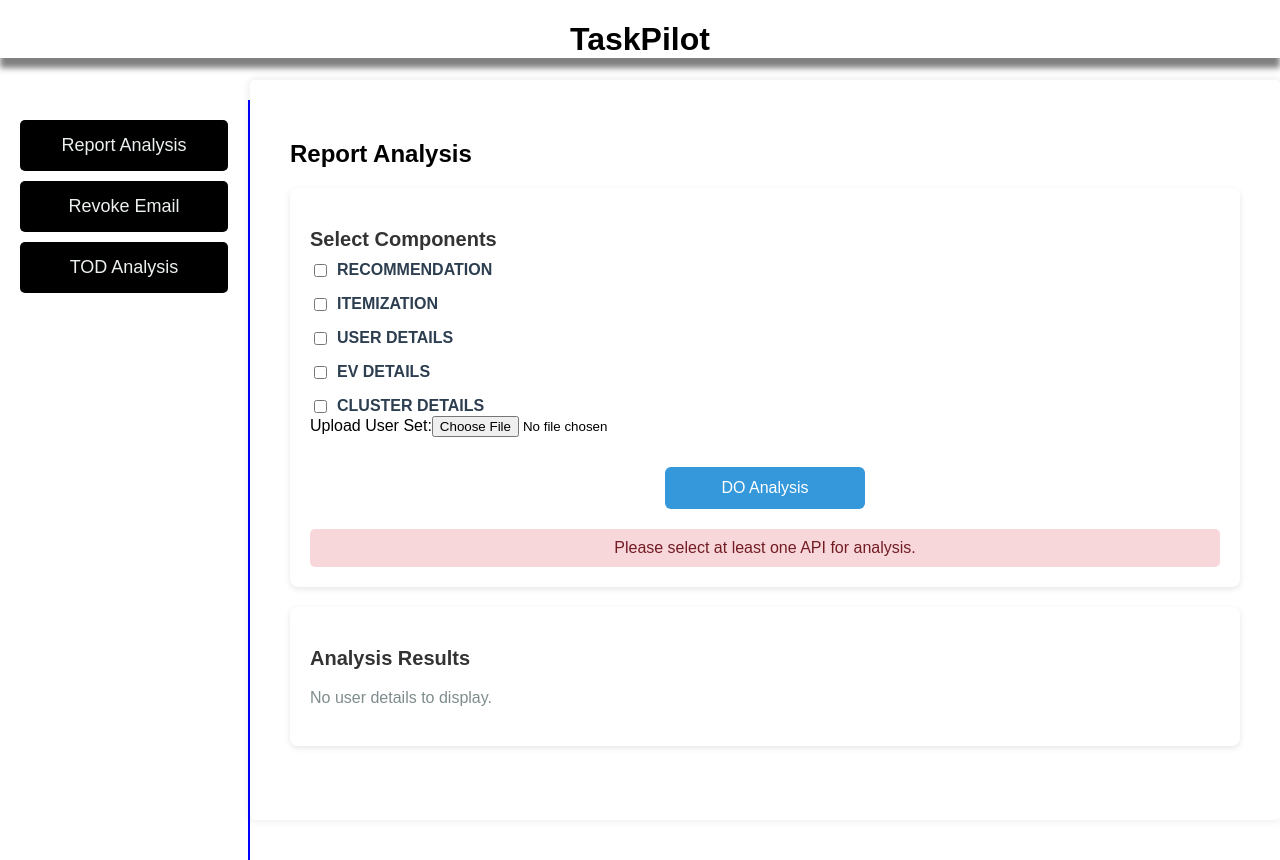
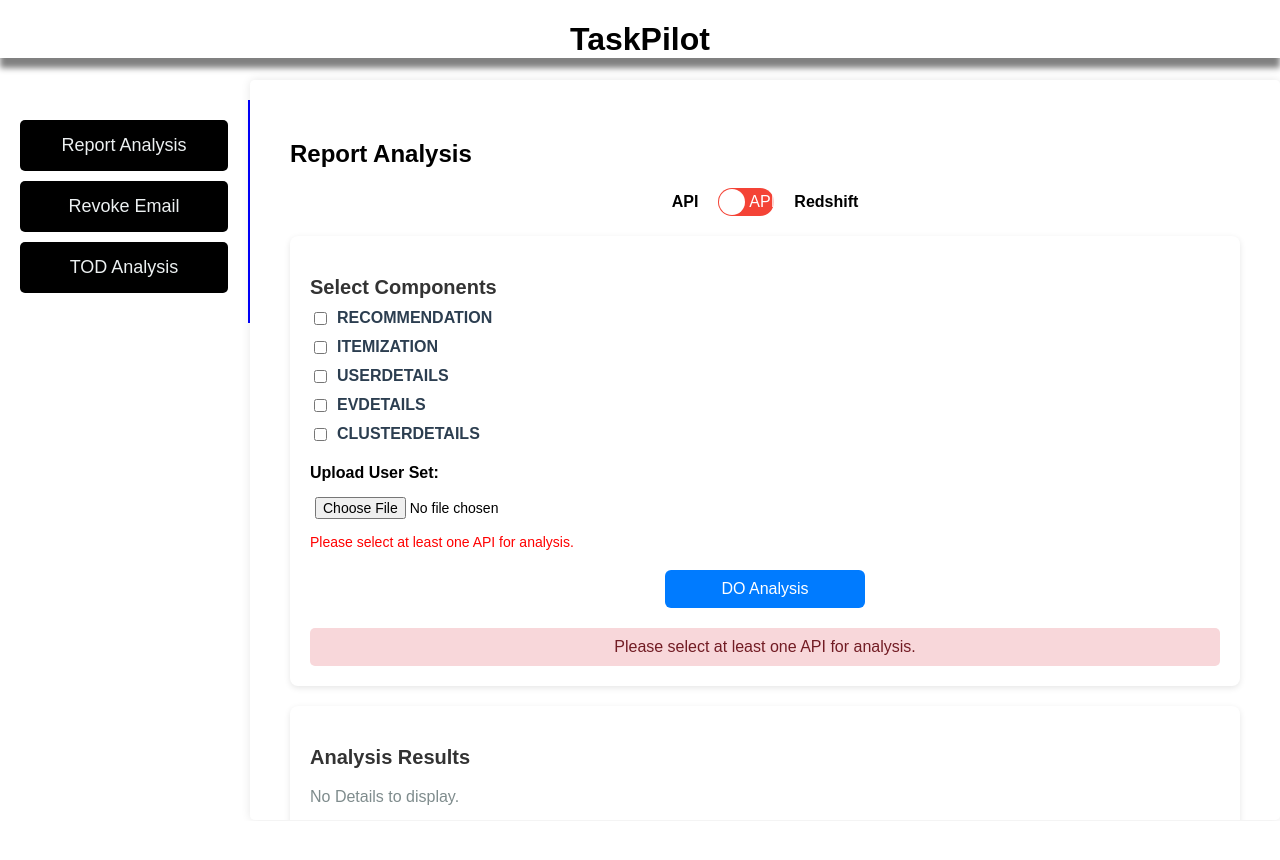
Before and after one commit to shahnawaz-bidgely/taskpilot, a React (Create React App) app in the folder frontend/: page / in a window 1280 px wide. Both pictures are taken after a click on the button "DO Analysis". After the commit the page ends 821 px from the top, so only its background shows below. Built offline with nearby package versions, Linux system fonts and the light colour scheme.

Commit message:
Updated with toggle button

```diff
--- a/frontend/package.json
+++ b/frontend/package.json
@@ -11,6 +11,7 @@
     "react": "^18.3.1",
     "react-dom": "^18.3.1",
     "react-scripts": "5.0.1",
+    "react-switch": "^7.0.0",
     "web-vitals": "^2.1.4"
   },
   "scripts": {
--- a/frontend/src/components/analysis/ReportAnalysis.css
+++ b/frontend/src/components/analysis/ReportAnalysis.css
@@ -47,7 +47,7 @@
 }
 
 .selection-option label:hover {
-  color: #3498db; /* Change text color on hover */
+  color: #3498db;
 }
 
 .do-analysis-btn {
@@ -72,8 +72,6 @@
   background-color: #1f648f;
 }
 
-
-
 .analysis-message {
   margin-top: 20px;
   padding: 10px;
@@ -92,36 +90,29 @@
   color: #721c24;
 }
 
-
-
-/* rendering */
-
-/* Main container for displaying user details */
+/* Table Styling */
 .user-details-container {
   display: flex;
   flex-direction: column;
-  gap: 20px; /* Space between each header and its corresponding data */
+  gap: 20px;
   max-height: 500px; /* Set max height */
   overflow-y: auto; /* Vertical scrolling if content overflows */
   padding: 15px;
   background-color: #f4f4f9;
   border-radius: 8px;
-  overflow-x: auto; /* Allow horizontal scrolling if there are too many columns */
+  overflow-x: auto;
 }
 
-/* Header row that contains the column headers */
 .user-details-header {
   display: flex;
-  flex-wrap: nowrap; /* Prevent wrapping of headers */
+  flex-wrap: nowrap;
   gap: 15px;
   font-weight: bold;
   padding-bottom: 10px;
   border-bottom: 2px solid #ddd;
-  overflow-x: auto; /* Allow horizontal scroll for headers if needed */
-  white-space: nowrap; /* Keep the headers in one line */
+  white-space: nowrap;
 }
 
-/* Each header item */
 .user-details-header-item {
   text-align: center;
   font-size: 16px;
@@ -129,28 +120,23 @@
   padding: 8px 10px;
   background-color: #f1f1f1;
   border-radius: 5px;
-  font-weight: bold;
 }
 
-/* Data section for each column below the header */
 .user-details-data {
   display: flex;
   flex-direction: column;
   gap: 10px;
 }
 
-/* Each data row represents the data corresponding to headers */
 .user-details-row {
   display: flex;
   flex-wrap: nowrap;
-  gap: 15px; /* Space between data values */
+  gap: 15px;
   padding: 5px;
   border-bottom: 1px solid #ddd;
-  overflow-x: auto; /* Horizontal scrolling if the row is too wide */
-  white-space: nowrap; /* Prevent wrapping of values */
+  white-space: nowrap;
 }
 
-/* Each data value (user's detail) */
 .user-details-data-item {
   text-align: center;
   font-size: 14px;
@@ -173,3 +159,89 @@
 .user-details-container::-webkit-scrollbar-thumb:hover {
   background-color: #555;
 }
+
+.user-details-table {
+  width: 100%;
+  border-collapse: collapse;
+  margin: 20px 0;
+  font-size: 16px;
+  text-align: left;
+}
+
+.user-details-table th,
+.user-details-table td {
+  border: 1px solid #ddd;
+  padding: 8px;
+}
+
+.user-details-table th {
+  background-color: #f4f4f4;
+  font-weight: bold;
+}
+
+.user-details-table tr:nth-child(even) {
+  background-color: #f9f9f9;
+}
+
+.user-details-table tr:hover {
+  background-color: #f1f1f1;
+}
+
+
+
+.report-analysis {
+  padding: 20px;
+}
+
+.toggle-container {
+  display: flex;
+  align-items: center;
+  gap: 10px;
+  margin-bottom: 20px;
+}
+
+.toggle-label {
+  font-size: 16px;
+  font-weight: bold;
+}
+
+.selection-container {
+  display: flex;
+  flex-wrap: wrap;
+  gap: 10px;
+}
+
+.selection-option {
+  display: flex;
+  align-items: center;
+}
+
+.do-analysis-btn {
+  margin-top: 10px;
+  padding: 10px 20px;
+  background-color: #007bff;
+  color: white;
+  border: none;
+  cursor: pointer;
+}
+
+.do-analysis-btn:disabled {
+  background-color: #cccccc;
+  cursor: not-allowed;
+}
+
+
+.toggle-container {
+  display: flex;
+  justify-content: center;
+  align-items: center;
+  margin-bottom: 20px;
+  gap: 10px;
+}
+
+.toggle-label {
+  font-size: 16px;
+  font-weight: bold;
+  margin: 0 10px;
+  display: inline-block;
+}
--- a/frontend/src/components/analysis/ReportAnalysis.js
+++ b/frontend/src/components/analysis/ReportAnalysis.js
@@ -1,7 +1,8 @@
 import React, { useState, useEffect } from 'react';
-
+import Switch from 'react-switch';
 import './ReportAnalysis.css';
-import DownloadCSV from '../download/DownloadCSV'
+import DownloadCSV from '../download/DownloadCSV';
+import FileUpload from '../common/FileUpload';
 
 function ReportAnalysis() {
   const [selection, setSelection] = useState({
@@ -13,17 +14,17 @@ function ReportAnalysis() {
   });
 
   const [loading, setLoading] = useState(false);
-  const [message, setMessage] = useState("");
-  const [error, setError] = useState("");
+  const [message, setMessage] = useState('');
+  const [error, setError] = useState('');
   const [uploadedFile, setUploadedFile] = useState(null);
   const [fileContent, setFileContent] = useState(null);
   const [userDetails, setUserDetails] = useState([]);
+  const [toggleValue, setToggleValue] = useState('API'); // default to API
 
   useEffect(() => {
-    console.log("userDetails state has been updated:", userDetails);
-  }, [userDetails]); // This will run every time userDetails changes
+    console.log('userDetails state has been updated:', userDetails);
+  }, [userDetails]);
 
-  // Handle selection changes
   const handleSelectionChange = (event) => {
     const { name, checked } = event.target;
     setSelection((prevState) => ({
@@ -32,12 +33,31 @@ function ReportAnalysis() {
     }));
   };
 
-  // Function to simulate an API call
+  const handleFileData = (file, content) => {
+    if (file && content) {
+      setUploadedFile(file);
+      setFileContent(content);
+      setError(''); // Clear any previous error
+    } else {
+      setUploadedFile(null);
+      setFileContent(null);
+      setError('The uploaded file is empty or invalid.');
+    }
+  };
+
+  // Toggle between API and Redshift
+  const handleToggleChange = (checked) => {
+    const newValue = checked ? 'Redshift' : 'API';
+    setToggleValue(newValue);
+    alert(`Selected: ${newValue}`); // Display selected value
+  };
+
+  // API-related functions
   const callRecommendationApi = () => {
     return new Promise((resolve) => {
       setTimeout(() => {
         resolve('RECOMMENDATION API call successful');
-      }, 1000); // 1 second delay
+      }, 1000);
     });
   };
 
@@ -45,7 +65,7 @@ function ReportAnalysis() {
     return new Promise((resolve) => {
       setTimeout(() => {
         resolve('ITEMIZATION API call successful');
-      }, 1000); // 1 second delay
+      }, 1000);
     });
   };
 
@@ -53,37 +73,24 @@ function ReportAnalysis() {
     return new Promise((resolve) => {
       setTimeout(() => {
         resolve('EV DETAILS API call successful');
-      }, 1000); // 1 second delay
+      }, 1000);
     });
   };
 
   const callClusterDetailsApi = (file) => {
-
+    return new Promise((resolve) => {
+      setTimeout(() => {
+        resolve('CLUSTER DETAILS API call successful');
+      }, 1000);
+    });
   };
 
-  const callUserDetailsApi = (uploadedFile,fileContent) => {
+  const callUserDetailsApi = (uploadedFile, fileContent) => {
     return new Promise(async (resolve, reject) => {
-      if (!uploadedFile) {
-        reject('No file uploaded for User Details analysis.');
-        return;
-      }
-
       try {
         const formData = new FormData();
-        formData.append('file', uploadedFile); // Append the file
+        formData.append('file', uploadedFile);
         formData.append('content', fileContent);
-
-        // if (fileContent) {
-        //     formData.append('content', fileContent);
-        //     //console.log("Appended content:", fileContent);
-        //   } else {
-        //     console.log("No content to append.");
-        //   }
-
-        // for (let [key, value] of formData.entries()) {
-        //     console.log('hello', `${key}:`, value); // This will now log each entry in the FormData object
-        //   }
-
 
         const response = await fetch('http://127.0.0.1:5000/analyze-users', {
           method: 'POST',
@@ -97,82 +104,50 @@ function ReportAnalysis() {
         }
 
         const fileBlob = await response.blob();
-        const text = await fileBlob.text(); // Convert Blob to text (CSV content)
-        const rows = text.split("\n").map((row) => row.split(","));
+        const text = await fileBlob.text();
+        const rows = text.split('\n').map((row) => row.split(','));
         const newUserDetails = rows.slice(1).map((row) => ({
-            uuid: row[0], // Assuming the first column is 'uuid'
-            accountId: row[1], // Assuming the second column is 'accountId'
-            firstName: row[2], // Assuming the third column is 'firstName'
-            lastName: row[3], // Assuming the fourth column is 'lastName'
-            status: row[4], // Assuming the fifth column is 'status'
-            ratePlanId: row[5], // Assuming the sixth column is 'ratePlanId'
-            notificationUserType: row[6], // Assuming the seventh column is 'notificationUserType'
-            hasSolar: row[7], // Assuming the eighth column is 'hasSolar'
+          uuid: row[0],
+          accountId: row[1],
+          firstName: row[2],
+          lastName: row[3],
+          status: row[4],
+          ratePlanId: row[5],
+          notificationUserType: row[6],
+          hasSolar: row[7],
         }));
 
-
-        // Log to verify data before updating state
-        console.log("New user details:", newUserDetails);
-
-        // Update the state with the new user details
         setUserDetails(newUserDetails);
-
-
-
-        resolve("USER DETAILS API call successful. Data rendered below.");
-
-
-
-
+        resolve('USER DETAILS API call successful.');
       } catch (err) {
         reject(`Error during User Details API call: ${err.message}`);
       }
     });
   };
 
-
-  const handleAnalysisClick = async () => {
-    setLoading(true);
-    setMessage('');
-    setError('');
+  // Handle the analysis for API
+  const handleApiAnalysis = async () => {
     const isApiSelected = Object.values(selection).some((value) => value);
     if (!isApiSelected) {
-      setError("Please select at least one API for analysis.");
+      setError('Please select at least one API for analysis.');
       setLoading(false);
       return;
     }
 
-
     if (!fileContent) {
-        setError("Please upload a non-empty .csv or .txt file.");
+      setError('Please upload a non-empty .csv or .txt file.');
       setLoading(false);
       return;
     }
 
     const apiCalls = [];
-
-    if (selection.recommendation) {
-      apiCalls.push(callRecommendationApi());
-    }
-
-    if (selection.itemization) {
-      apiCalls.push(callItemizationApi());
-    }
-
-    if (selection.userDetails) {
-      apiCalls.push(callUserDetailsApi(uploadedFile,fileContent));
-    }
-
-    if (selection.evDetails) {
-      apiCalls.push(callEvDetailsApi());
-    }
-
-    if (selection.clusterDetails) {
-      apiCalls.push(callClusterDetailsApi(uploadedFile));
-    }
+    if (selection.recommendation) apiCalls.push(callRecommendationApi());
+    if (selection.itemization) apiCalls.push(callItemizationApi());
+    if (selection.userDetails) apiCalls.push(callUserDetailsApi(uploadedFile, fileContent));
+    if (selection.evDetails) apiCalls.push(callEvDetailsApi());
+    if (selection.clusterDetails) apiCalls.push(callClusterDetailsApi(uploadedFile));
 
     try {
-      // Execute all selected API calls in parallel
       const results = await Promise.all(apiCalls);
       setMessage('Analysis complete: ' + results.join(', '));
     } catch (err) {
@@ -182,146 +157,105 @@ function ReportAnalysis() {
     }
   };
 
-  const handleFileUpload = (event) => {
-    const file = event.target.files[0];
-    // console.log("file data", file)
-    if (file) {
-      const reader = new FileReader();
-      reader.onload = (e) => {
-        const content = e.target.result.trim(); // Read file content
-        if (content) {
-          setUploadedFile(file);
-          setFileContent(content);
-        //   console.log("File content:", content);
-        } else {
-          setUploadedFile(null);
-          setFileContent(null);
-          setError("The uploaded file is empty.");
+  // Handle the analysis for Redshift
+  const handleRedshiftAnalysis = async () => {
+    setLoading(true);
+    setMessage('');
+    setError('');
+
+    try {
+      const response = await fetch('http://127.0.0.1:5000/execute-redshift-query'); // Backend API call
+      if (!response.ok) {
+        throw new Error('Failed to fetch data from Redshift');
       }
-      };
-      reader.readAsText(file); // Read as text
-    } else {
-      setUploadedFile(null);
-      setFileContent(null);
+
+      const data = await response.json();  // The query result from the backend
+      setMessage('Redshift analysis complete.');
+      console.log('Query results:', data);  // Log the data or use it as required
+    } catch (err) {
+      setError('Error connecting to Redshift or executing query: ' + err.message);
+    } finally {
+      setLoading(false);
     }
   };
 
 
+  const handleAnalysisClick = async () => {
+    setLoading(true);
+    setMessage('');
+    setError('');
+
+    if (toggleValue === 'API') {
+      await handleApiAnalysis(); // Call the API analysis function
+    } else {
+      handleRedshiftAnalysis(); // Call the Redshift-specific function
+    }
+  };
 
   return (
     <div className="report-analysis">
       <h2>Report Analysis</h2>
 
+      {/* Toggle Section */}
+      <div className="toggle-container">
+        <span className="toggle-label">API</span>
+        <Switch
+          checked={toggleValue === 'Redshift'}
+          onChange={handleToggleChange}
+          onColor="#4caf50"
+          offColor="#f44336"
+          checkedIcon={<div style={{ padding: '5px', color: 'white' }}>Redshift</div>}
+          uncheckedIcon={<div style={{ padding: '5px', color: 'white' }}>API</div>}
+        />
+        <span className="toggle-label">Redshift</span>
+      </div>
+
       <div className="card">
         <h3>Select Components</h3>
         <div className="selection-container">
-          <div className="selection-option">
+          {Object.keys(selection).map((key) => (
+            <div className="selection-option" key={key}>
               <input
                 type="checkbox"
-              id="recommendation"
-              name="recommendation"
-              checked={selection.recommendation}
+                id={key}
+                name={key}
+                checked={selection[key]}
                 onChange={handleSelectionChange}
               />
-            <label htmlFor="recommendation">RECOMMENDATION</label>
+              <label htmlFor={key}>{key.toUpperCase()}</label>
             </div>
-          <div className="selection-option">
-            <input
-              type="checkbox"
-              id="itemization"
-              name="itemization"
-              checked={selection.itemization}
-              onChange={handleSelectionChange}
-            />
-            <label htmlFor="itemization">ITEMIZATION</label>
+          ))}
         </div>
-          <div className="selection-option">
-            <input
-              type="checkbox"
-              id="userDetails"
-              name="userDetails"
-              checked={selection.userDetails}
-              onChange={handleSelectionChange}
-            />
-            <label htmlFor="userDetails">USER DETAILS</label>
-          </div>
-          <div className="selection-option">
-            <input
-              type="checkbox"
-              id="evDetails"
-              name="evDetails"
-              checked={selection.evDetails}
-              onChange={handleSelectionChange}
-            />
-            <label htmlFor="evDetails">EV DETAILS</label>
-          </div>
-          <div className="selection-option">
-            <input
-              type="checkbox"
-              id="clusterDetails"
-              name="clusterDetails"
-              checked={selection.clusterDetails}
-              onChange={handleSelectionChange}
-            />
-            <label htmlFor="clusterDetails">CLUSTER DETAILS</label>
-          </div>
-        </div>
-
-        {/* File upload section */}
-      <div className="upload-section">
-        <label htmlFor="userSetUpload">Upload User Set:</label>
-        <input
-          type="file"
-          id="userSetUpload"
-          name="userSetUpload"
-          accept=".csv, .txt"
-          onChange={handleFileUpload}
-        />
-      </div>
-
+        <FileUpload onFileUpload={handleFileData} error={error} />
         <button className="do-analysis-btn" onClick={handleAnalysisClick} disabled={loading}>
           {loading ? 'Analyzing...' : 'DO Analysis'}
         </button>
-
         {message && <div className="analysis-message success">{message}</div>}
         {error && <div className="analysis-message error">{error}</div>}
       </div>
+
       <div className="card">
         <h3>Analysis Results</h3>
-  {userDetails.length > 0 && (
-        <DownloadCSV userDetails={userDetails} /> // Pass data to DownloadCSV component
-     )}
-
+        {userDetails.length > 0 && <DownloadCSV userDetails={userDetails} />}
         {userDetails.length > 0 ? (
-    <>
-      {/* Header row that contains column headers */}
-      <div className="user-details-header">
-        {Object.keys(userDetails[0]).map((header, idx) => (
-          <div key={idx} className="user-details-header-item">
-            {header}
-          </div>
+          <table className="user-details-table">
+            <thead>
+              <tr>{Object.keys(userDetails[0]).map((key, idx) => <th key={idx}>{key}</th>)}</tr>
+            </thead>
+            <tbody>
+              {userDetails.map((row, idx) => (
+                <tr key={idx}>
+                  {Object.values(row).map((value, valIdx) => (
+                    <td key={valIdx}>{value}</td>
                   ))}
-      </div>
-
-      {/* Rows of user data */}
-      <div className="user-details-data">
-        {userDetails.map((row, rowIdx) => (
-          <div key={rowIdx} className="user-details-row">
-            {Object.values(row).map((value, idx) => (
-              <div key={idx} className="user-details-data-item">
-                {value}
-              </div>
+                </tr>
               ))}
-          </div>
-        ))}
-      </div>
-    </>
+            </tbody>
+          </table>
         ) : (
-    <p>No user details to display.</p>
+          <p>No Details to display.</p>
         )}
       </div>
-
-
     </div>
   );
 }
--- /dev/null
+++ b/frontend/src/components/common/FileUpload.css
@@ -0,0 +1,21 @@
+.upload-section {
+    margin: 20px 0;
+  }
+
+  .upload-section label {
+    font-size: 16px;
+    font-weight: bold;
+    display: block;
+    margin-bottom: 10px;
+  }
+
+  .upload-section input[type="file"] {
+    padding: 5px;
+    font-size: 14px;
+  }
+
+  .error-message {
+    color: red;
+    font-size: 14px;
+    margin-top: 10px;
+  }
--- /dev/null
+++ b/frontend/src/components/common/FileUpload.js
@@ -0,0 +1,41 @@
+// FileUpload.js
+import React from 'react';
+import './FileUpload.css'; // Optional: Create this file for styles
+
+
+
+function FileUpload({ onFileUpload, error }) {
+  const handleFileUpload = (event) => {
+    const file = event.target.files[0];
+    if (file) {
+      const reader = new FileReader();
+      reader.onload = (e) => {
+        const content = e.target.result.trim(); // Read file content
+        if (content) {
+          onFileUpload(file, content); // Pass file and content back to parent
+        } else {
+          onFileUpload(null, null); // Clear file and content on empty upload
+        }
+      };
+      reader.readAsText(file); // Read as text
+    } else {
+      onFileUpload(null, null); // Clear file and content on no file selected
+    }
+  };
+
+  return (
+    <div className="upload-section">
+      <label htmlFor="userSetUpload">Upload User Set:</label>
+      <input
+        type="file"
+        id="userSetUpload"
+        name="userSetUpload"
+        accept=".csv, .txt"
+        onChange={handleFileUpload}
+      />
+      {error && <div className="error-message">{error}</div>}
+    </div>
+  );
+}
+
+export default FileUpload;
--- a/frontend/src/components/tabs/Tabs.js
+++ b/frontend/src/components/tabs/Tabs.js
@@ -5,6 +5,7 @@ function Tabs({ activeTab, setActiveTab }) {
   const tabs = ['Report Analysis', 'Revoke Email', 'TOD Analysis'];
 
   return (
+    <div>
     <div className="tabs">
       {tabs.map(tab => (
         <div
@@ -16,6 +17,7 @@ function Tabs({ activeTab, setActiveTab }) {
         </div>
       ))}
     </div>
+    </div>
   );
 }
 
```
Also changed, not shown: 2 other files (tests, documents, lock files or other folders). Lines whose indentation alone changed are shown as unchanged.
